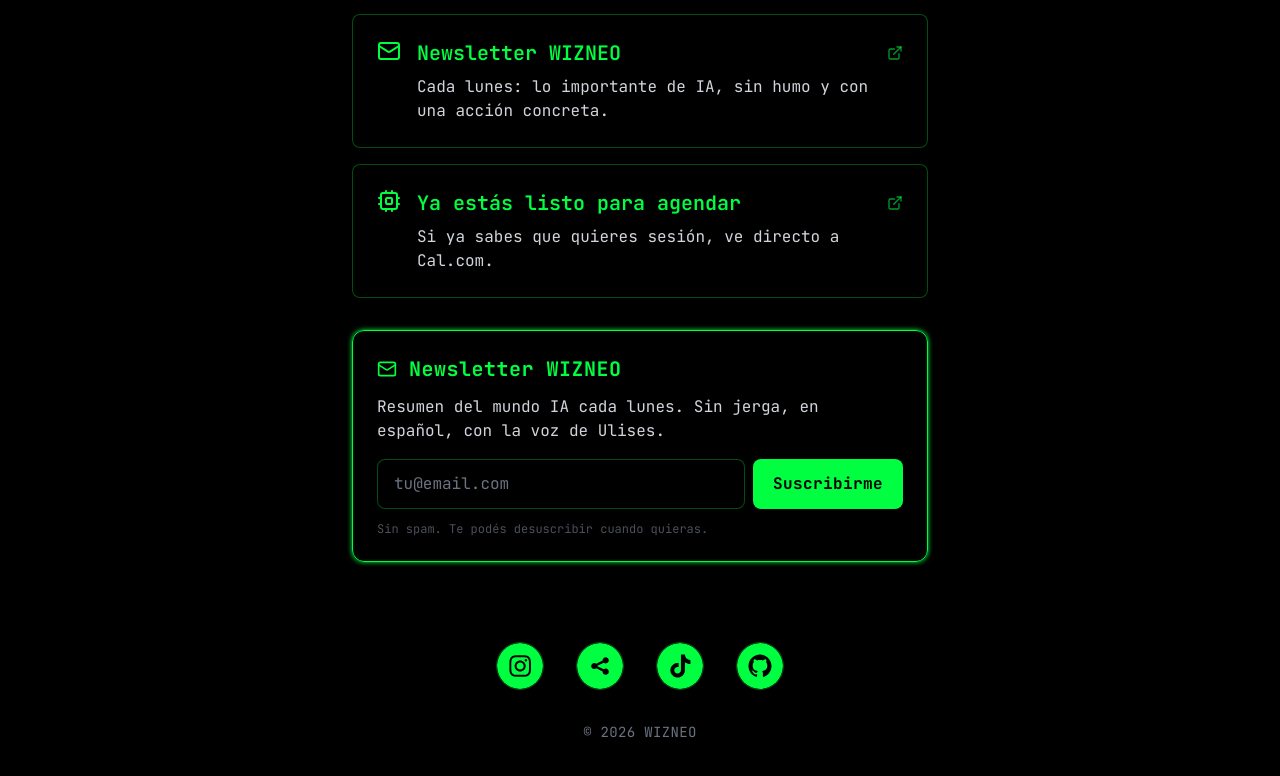
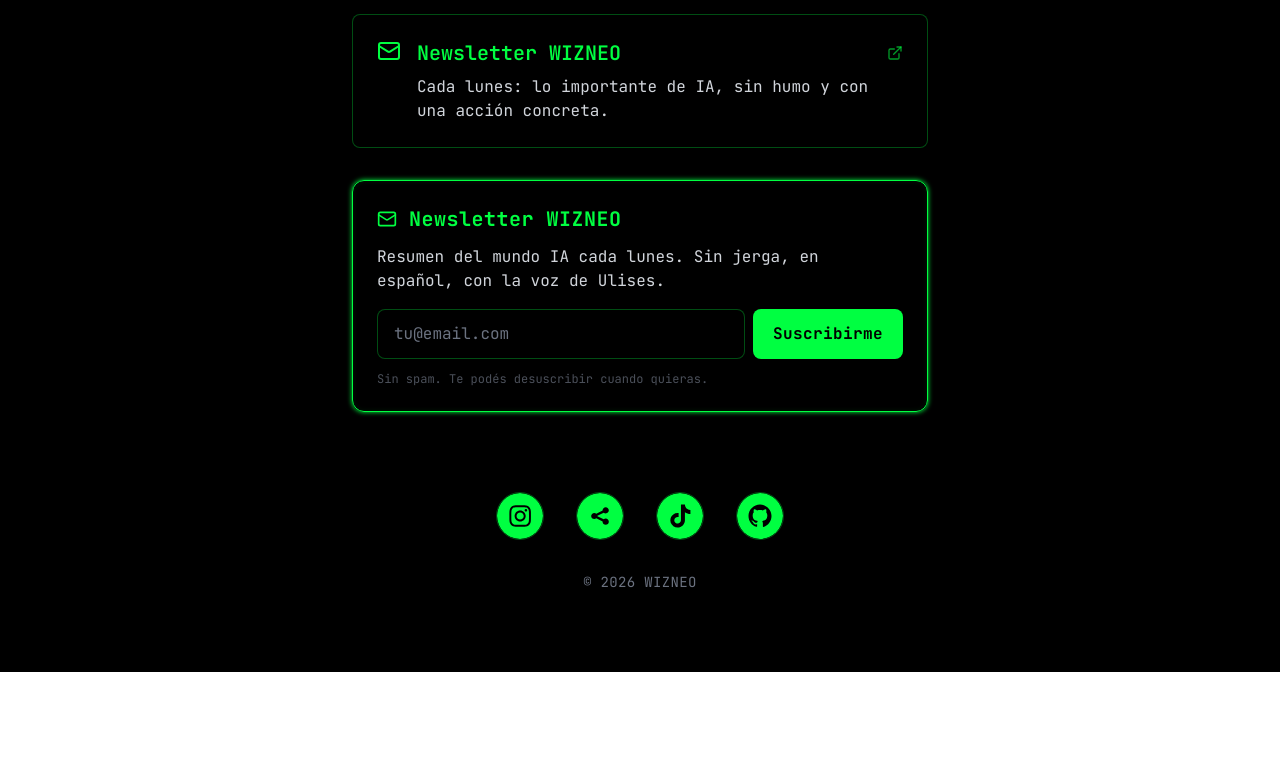
Before and after one commit to WIZNEOAI/wizneo-linktree, a React (Vite) app: page / in a window 1280 px wide. Shown: the part 885-1661 px from the top of the page. After the commit the page ends 1557 px from the top, so only its background shows below. Built offline with nearby package versions, Linux system fonts and the light colour scheme.

Commit message:
fix(hub): remove redundant direct-to-Cal card

```diff
--- a/src/pages/Index.tsx
+++ b/src/pages/Index.tsx
@@ -33,12 +33,6 @@
       title: "Newsletter WIZNEO",
       description: "Cada lunes: lo importante de IA, sin humo y con una acción concreta.",
       url: "https://newsletter.wizneo.org/?utm_source=linktree&utm_medium=organic&utm_campaign=bio"
-    },
-    {
-      icon: "tech",
-      title: "Ya estás listo para agendar",
-      description: "Si ya sabes que quieres sesión, ve directo a Cal.com.",
-      url: "https://cal.com/gnosixio/consultoria-express?utm_source=linktree&utm_medium=hot_lead&utm_campaign=wizneo_ai_builder_sprint"
     }
   ];
 
```
